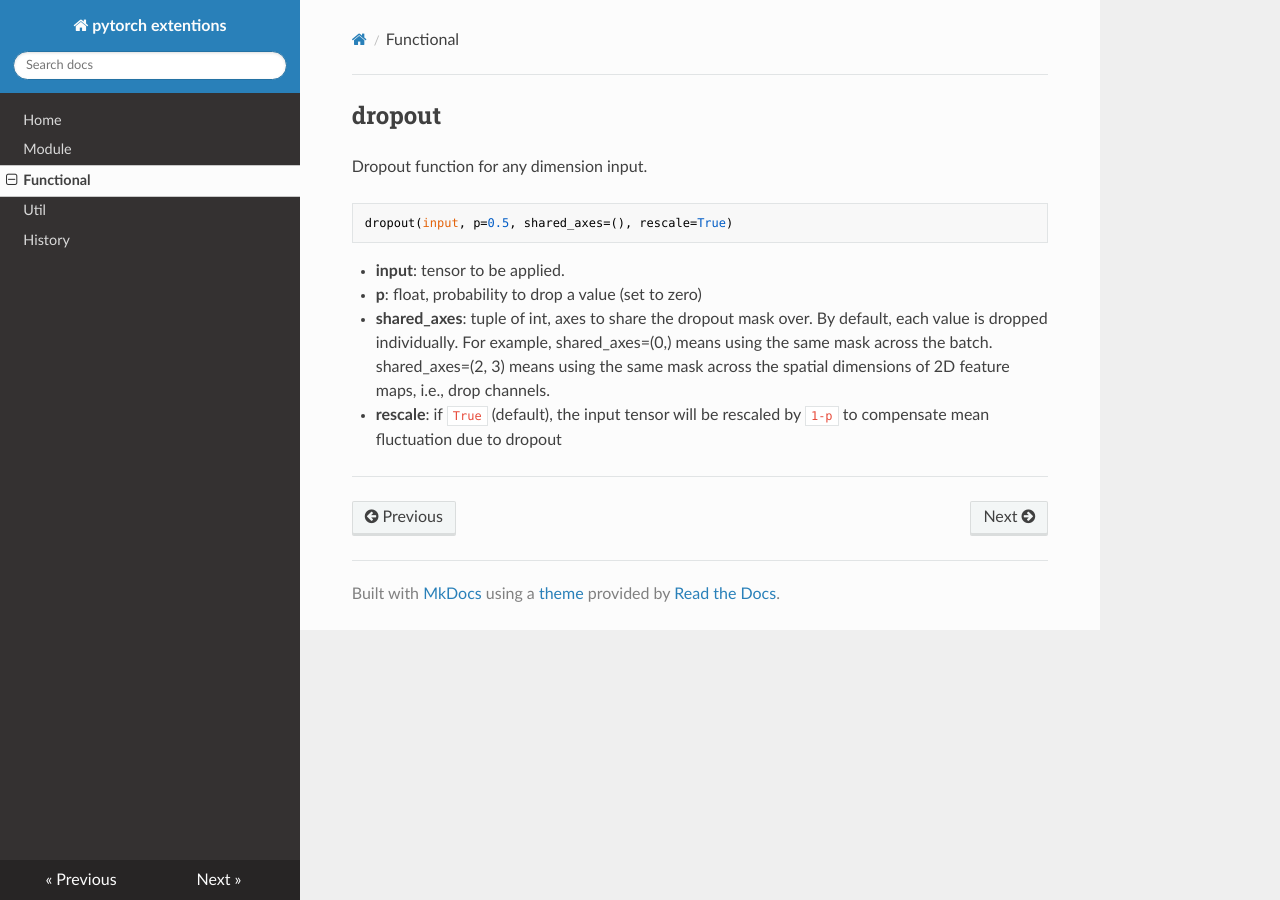
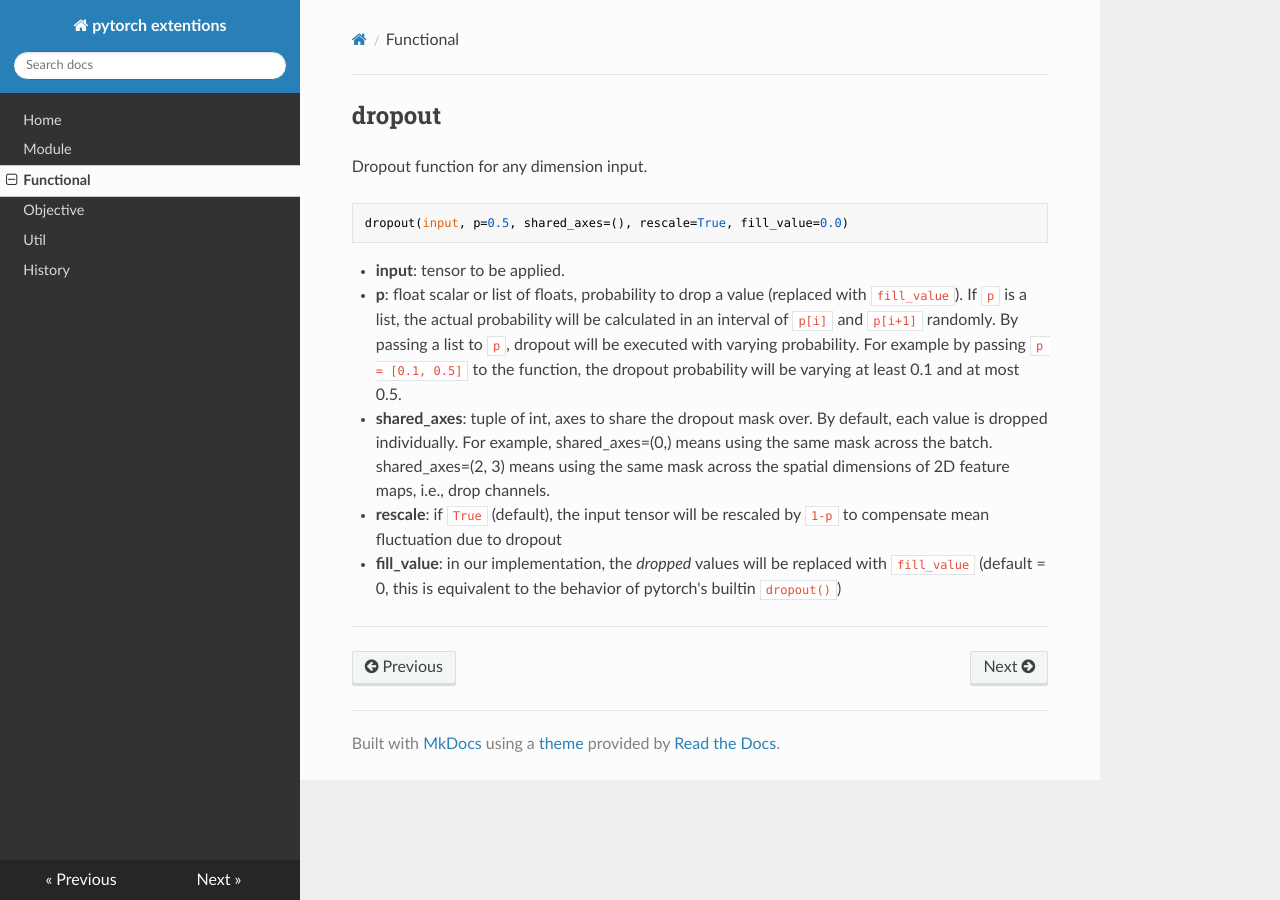
Before and after one commit to david-leon/Pytorch_Ext, an MkDocs documentation site: the page built from docs/functional.md, in a window 1280 px wide. Built offline with MkDocs 1.6.1, drawn with Linux system fonts in a browser that asks for light colours; nearby versions of some CDN libraries.

Commit message:
v0.9.1: functional.dropout() now supports 1) varying dropout probability 2) replace dropped values with given fill_value

````diff
--- a/docs/functional.md
+++ b/docs/functional.md
@@ -1,10 +1,11 @@
 ## dropout
 Dropout function for any dimension input.
 ```python
-dropout(input, p=0.5, shared_axes=(), rescale=True)
+dropout(input, p=0.5, shared_axes=(), rescale=True, fill_value=0.0)
 ```
 * **input**: tensor to be applied.
-* **p**: float, probability to drop a value (set to zero)
+* **p**: float scalar or list of floats, probability to drop a value (replaced with `fill_value`). If `p` is a list, the actual probability will be calculated in an interval of `p[i]` and `p[i+1]` randomly. By passing a list to `p`, dropout will be executed with varying probability. For example by passing `p = [0.1, 0.5]` to the function, the dropout probability will be varying at least 0.1 and at most 0.5.
 * **shared_axes**: tuple of int, axes to share the dropout mask over. By default, each value is dropped individually. For example, shared_axes=(0,) means using the same mask across the batch. shared_axes=(2, 3) means using the same mask across the spatial dimensions of 2D feature maps, i.e., drop channels.
 * **rescale**: if `True` (default), the input tensor will be rescaled by `1-p` to compensate mean fluctuation due to dropout
+* **fill_value**: in our implementation, the *dropped* values will be replaced with `fill_value` (default = 0, this is equivalent to the behavior of pytorch's builtin `dropout()`)
 _______________________________________________________________________
--- a/mkdocs.yml
+++ b/mkdocs.yml
@@ -12,6 +12,7 @@ nav:
     - Home: index.md
     - Module: module.md
     - Functional: functional.md
+    - Objective: objective.md
     - Util: util.md
 
     - History: history.md
--- a/pytorch_ext/__init__.py
+++ b/pytorch_ext/__init__.py
@@ -3,5 +3,5 @@ from . import util
 from . import objective
 from . import functional
 
-__version__ = "0.9.0"
+__version__ = "0.9.1"
 __author__  = "David Leon (Dawei Leng)"
````
Also changed, not shown: README.md (+1 -1 lines), docs/history.md (+3 -0 lines), docs/objective.md (added, +22 -0 lines), 2 other files.
